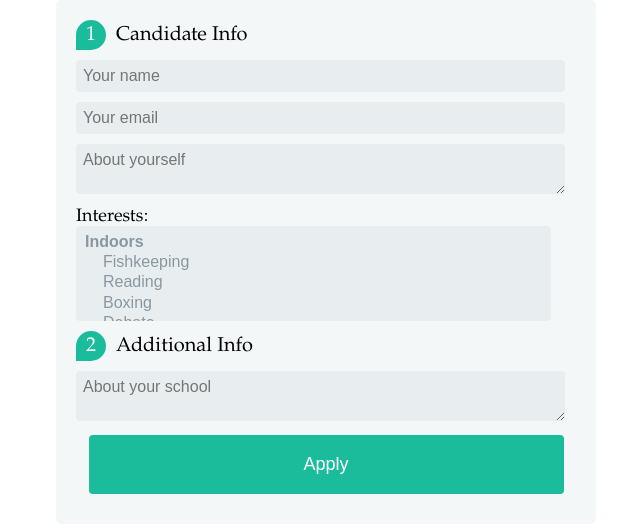
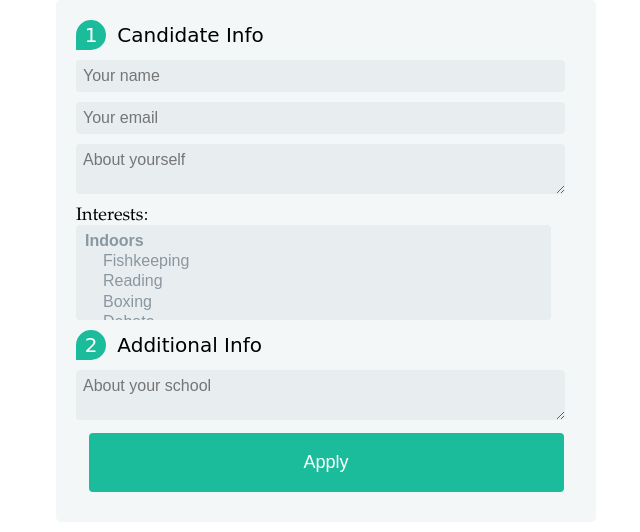
Before and after one commit to kdavidmoore/fancy-forms, a plain HTML site: page index2.html in a window 1280 px wide. Shown: the whole page, without its empty margins (314-954 px from the left). Drawn offline with Linux system fonts and the light colour scheme; a web font is replaced by a local one.

Commit message:
Font change
Changed html fonts to Cursive

```diff
--- a/css/styles2.css
+++ b/css/styles2.css
@@ -1,6 +1,6 @@
 html {
 	background-color: #fff;
-	font-family: Garamond, sans-serif;
+	font-family: Cursive, sans-serif;
 }
 
 body {
```
